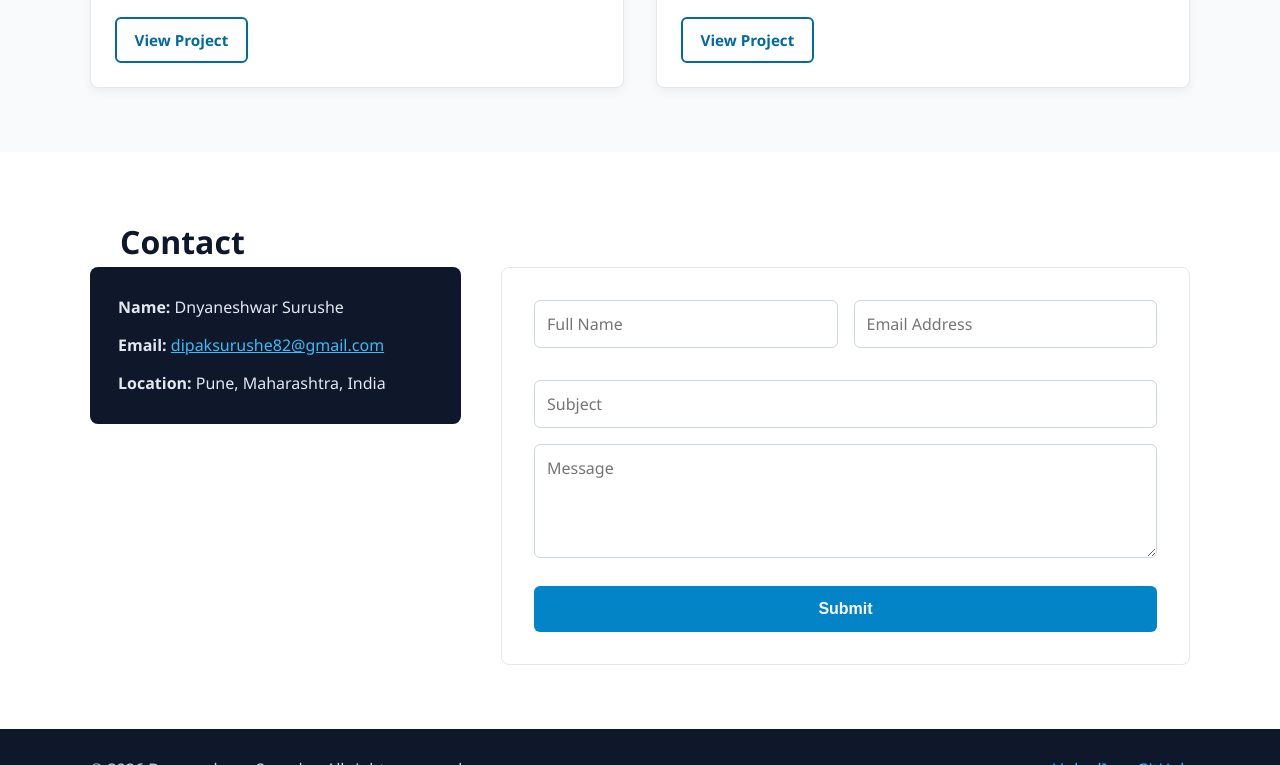
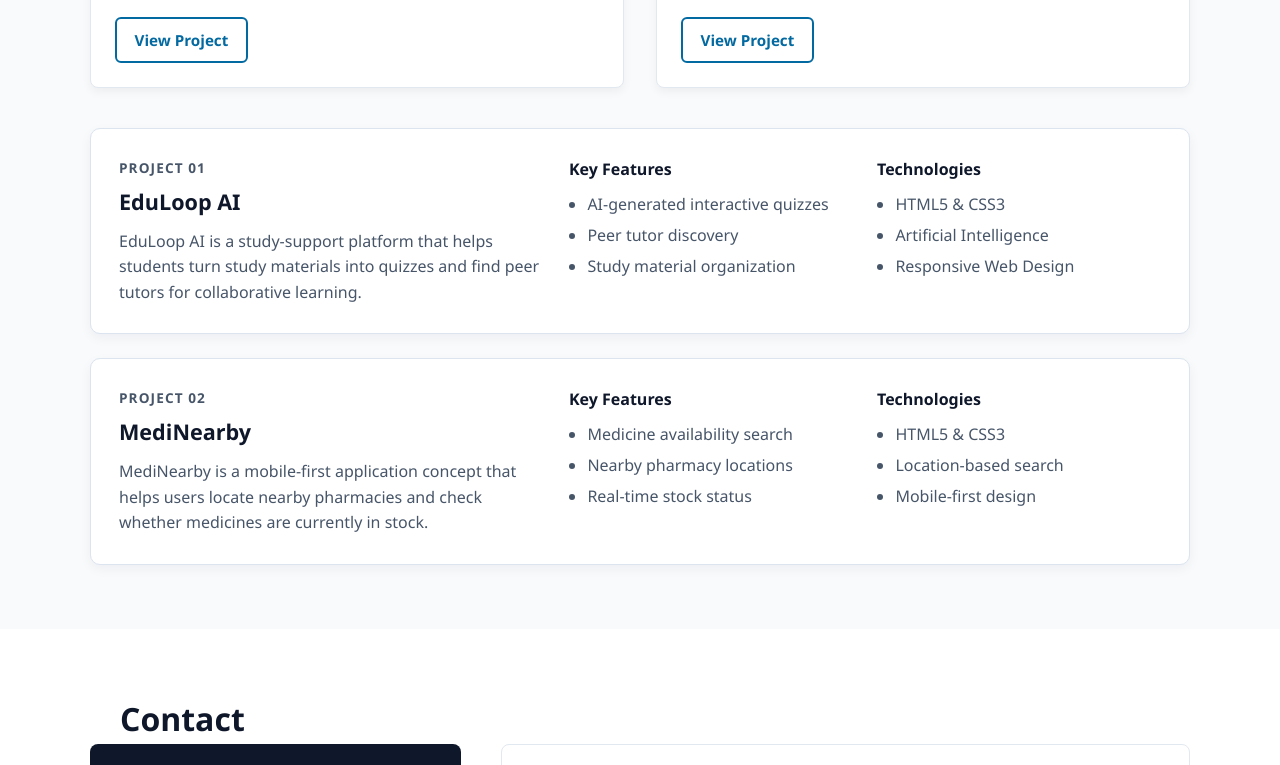
Before and after one commit to dnyaneshwarsurushe/portfolio-assignment, a plain HTML site: page index.html in a window 1280 px wide. Shown: the part 1770-2535 px from the top of the page. Drawn offline with Linux system fonts and the light colour scheme.

Commit message:
Add project detail sections
Co-authored-by: Copilot <223556219+Copilot@users.noreply.github.com>

```diff
--- a/index.html
+++ b/index.html
@@ -73,7 +73,7 @@
         </div>
         <div class="skill-card">
           <div class="skill-icon">&#128187;</div>
-          <h3>C Programming</h3>
+          <h3>Generative AI</h3>
         </div>
         <div class="skill-card">
           <div class="skill-icon">&#128172;</div>
@@ -96,7 +96,7 @@
           <div class="project-info">
             <h3>EduLoop AI</h3>
             <p>An AI-powered peer learning web platform that converts study materials into interactive quizzes and connects students with peer tutors.</p>
-            <a href="#projects" class="btn btn-outline">View Project</a>
+            <a href="#eduloop-details" class="btn btn-outline">View Project</a>
           </div>
         </div>
 
@@ -105,9 +105,59 @@
           <div class="project-info">
             <h3>MediNearby</h3>
             <p>A mobile-first web application designed to help users search for medicines and check real-time stock availability at local pharmacies.</p>
-            <a href="#projects" class="btn btn-outline">View Project</a>
+            <a href="#medinearby-details" class="btn btn-outline">View Project</a>
           </div>
         </div>
+      </div>
+
+      <div class="project-details">
+        <article id="eduloop-details" class="project-detail-card">
+          <div>
+            <p class="detail-label">Project 01</p>
+            <h3>EduLoop AI</h3>
+            <p>EduLoop AI is a study-support platform that helps students turn study materials into quizzes and find peer tutors for collaborative learning.</p>
+          </div>
+          <div class="detail-list">
+            <h4>Key Features</h4>
+            <ul>
+              <li>AI-generated interactive quizzes</li>
+              <li>Peer tutor discovery</li>
+              <li>Study material organization</li>
+            </ul>
+          </div>
+          <div class="detail-list">
+            <h4>Technologies</h4>
+            <ul>
+              <li>HTML5 &amp; CSS3</li>
+              <li>Artificial Intelligence</li>
+              <li>Responsive Web Design</li>
+            </ul>
+          </div>
+        </article>
+
+        <article id="medinearby-details" class="project-detail-card">
+          <div>
+            <p class="detail-label">Project 02</p>
+            <h3>MediNearby</h3>
+            <p>MediNearby is a mobile-first application concept that helps users locate nearby pharmacies and check whether medicines are currently in stock.</p>
+          </div>
+          <div class="detail-list">
+            <h4>Key Features</h4>
+            <ul>
+              <li>Medicine availability search</li>
+              <li>Nearby pharmacy locations</li>
+              <li>Real-time stock status</li>
+            </ul>
+          </div>
+          <div class="detail-list">
+            <h4>Technologies</h4>
+            <ul>
+              <li>HTML5 &amp; CSS3</li>
+              <li>Location-based search</li>
+              <li>Mobile-first design</li>
+            </ul>
+          </div>
+        </article>
       </div>
     </div>
   </section>
--- a/style.css
+++ b/style.css
@@ -298,6 +298,58 @@ a {
   transform: translateY(-2px);
 }
 
+.project-details {
+  display: grid;
+  gap: 1.5rem;
+  margin-top: 2.5rem;
+}
+
+.project-detail-card {
+  display: grid;
+  grid-template-columns: 1.5fr 1fr 1fr;
+  gap: 1.5rem;
+  align-items: start;
+  padding: 1.75rem;
+  background: #ffffff;
+  border: 1px solid #dbe4ef;
+  border-radius: 10px;
+  scroll-margin-top: 100px;
+  box-shadow: 0 4px 12px rgba(15, 23, 42, 0.05);
+}
+
+.project-detail-card h3 {
+  margin-bottom: 0.6rem;
+  color: #0f172a;
+  font-size: 1.35rem;
+}
+
+.project-detail-card p {
+  color: #475569;
+}
+
+.detail-label {
+  color: #0369a1;
+  font-size: 0.85rem;
+  font-weight: 700;
+  text-transform: uppercase;
+  letter-spacing: 0.08em;
+  margin-bottom: 0.35rem;
+}
+
+.detail-list h4 {
+  margin-bottom: 0.55rem;
+  color: #0f172a;
+}
+
+.detail-list ul {
+  padding-left: 1.15rem;
+  color: #475569;
+}
+
+.detail-list li + li {
+  margin-top: 0.35rem;
+}
+
 .contact-container {
   display: grid;
   grid-template-columns: minmax(220px, 0.7fr) minmax(300px, 1.3fr);
@@ -438,6 +490,10 @@ a {
     grid-template-columns: 1fr;
   }
 
+  .project-detail-card {
+    grid-template-columns: 1fr;
+  }
+
   .form-row {
     grid-template-columns: 1fr;
   }
```
